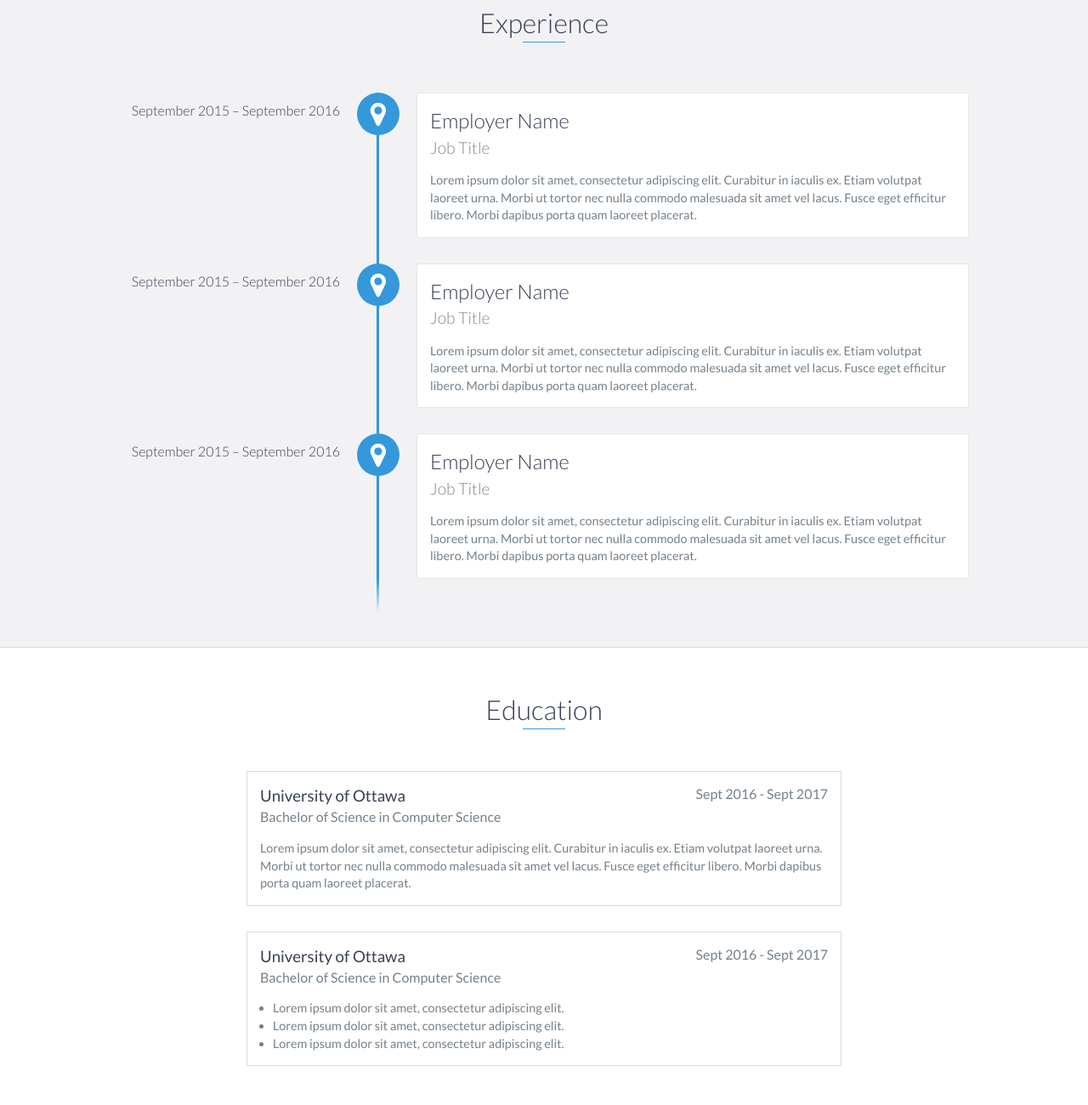
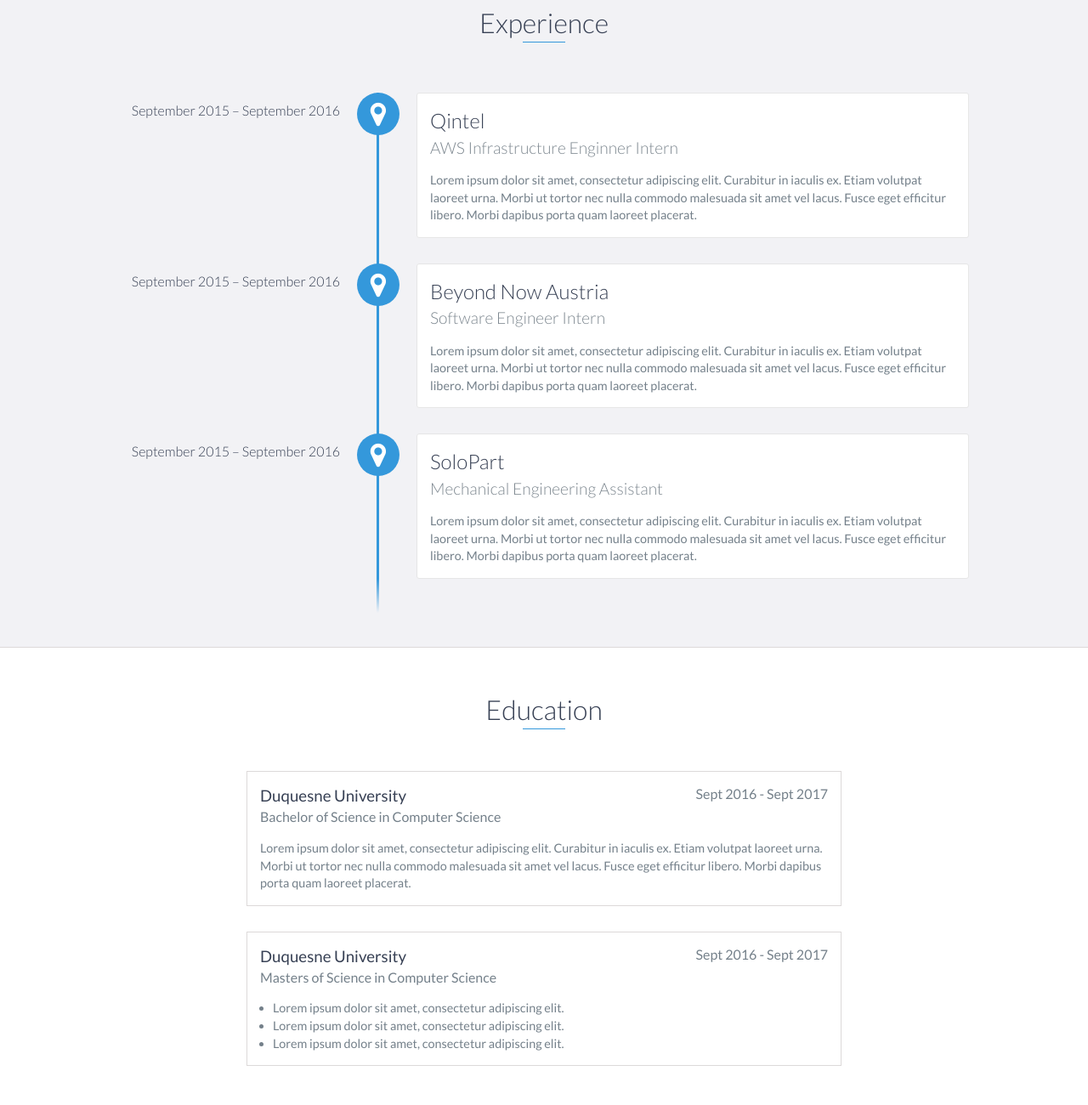
Before and after one commit to hopfinjo/hopfinjo.github.io, a website: page index.html in a window 1280 px wide. Shown: the part 1180-2480 px from the top of the page at 85% size. Drawn offline with nearby package versions, Linux system fonts and the light colour scheme.

Commit message:
Update index.html

```diff
--- a/index.html
+++ b/index.html
@@ -90,24 +90,24 @@
         <h2 class="heading">Experience</h2>
         <div id="experience-timeline">
             <div data-date="September 2015 – September 2016">
-                <h3>Employer Name</h3>
-                <h4>Job Title</h4>
+                <h3>Qintel</h3>
+                <h4>AWS Infrastructure Enginner Intern</h4>
                 <p>
                     Lorem ipsum dolor sit amet, consectetur adipiscing elit. Curabitur in iaculis ex. Etiam volutpat laoreet urna. Morbi ut tortor nec nulla commodo malesuada sit amet vel lacus. Fusce eget efficitur libero. Morbi dapibus porta quam laoreet placerat.
                 </p>
             </div>
 
             <div data-date="September 2015 – September 2016">
-                <h3>Employer Name</h3>
-                <h4>Job Title</h4>
+                <h3>Beyond Now Austria</h3>
+                <h4>Software Engineer Intern</h4>
                 <p>
                     Lorem ipsum dolor sit amet, consectetur adipiscing elit. Curabitur in iaculis ex. Etiam volutpat laoreet urna. Morbi ut tortor nec nulla commodo malesuada sit amet vel lacus. Fusce eget efficitur libero. Morbi dapibus porta quam laoreet placerat.
                 </p>
             </div>
 
             <div data-date="September 2015 – September 2016">
-                <h3>Employer Name</h3>
-                <h4>Job Title</h4>
+                <h3>SoloPart</h3>
+                <h4>Mechanical Engineering Assistant</h4>
                 <p>
                     Lorem ipsum dolor sit amet, consectetur adipiscing elit. Curabitur in iaculis ex. Etiam volutpat laoreet urna. Morbi ut tortor nec nulla commodo malesuada sit amet vel lacus. Fusce eget efficitur libero. Morbi dapibus porta quam laoreet placerat.
                 </p>
@@ -119,7 +119,7 @@
     <div id="education">
         <h2 class="heading">Education</h2>
         <div class="education-block">
-            <h3>University of Ottawa</h3>
+            <h3>Duquesne University</h3>
             <span class="education-date">Sept 2016 - Sept 2017</span>
             <h4>Bachelor of Science in Computer Science</h4>
             <p>
@@ -129,9 +129,9 @@
         <!-- End .education-block -->
 
         <div class="education-block">
-            <h3>University of Ottawa</h3>
+            <h3>Duquesne University</h3>
             <span class="education-date">Sept 2016 - Sept 2017</span>
-            <h4>Bachelor of Science in Computer Science</h4>
+            <h4>Masters of Science in Computer Science</h4>
             <ul>
                 <li>
                     Lorem ipsum dolor sit amet, consectetur adipiscing elit.
```
